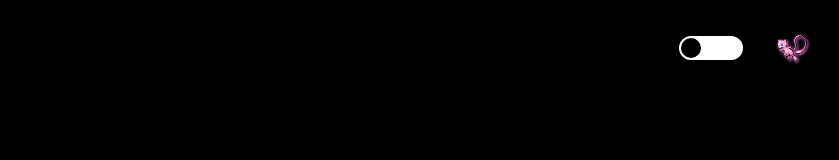
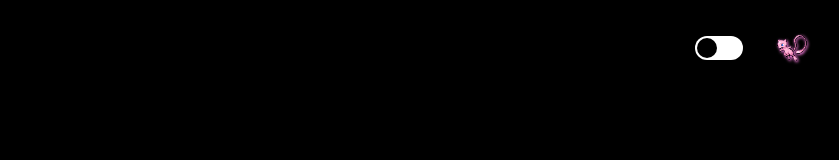
Before and after one commit to aaronlam1004/aaronlam1004.github.io, a Vue app: page / in a window 1280 px wide. Shown: the top 160 px of the page, without its empty margins (441-1280 px from the left). Built offline with nearby package versions, Linux system fonts and the light colour scheme; a web font is replaced by a local one.

Commit message:
Updating switch

```diff
--- a/src/components/Switch.vue
+++ b/src/components/Switch.vue
@@ -11,18 +11,18 @@
 @import '@/assets/base.css';
 
 div {
-  width: 4em;
+  width: 3em;
   height: 1.5em;
   padding: 0em 1em;
 }
 
 label {
   position: absolute;
-  width: 4em;
+  width: 3em;
   height: 1.5em;
   background-color: var(--foreground-color);
   cursor: pointer;
-  border-radius: 100px;
+  border-radius: 34px;
 }
 
 span {
@@ -31,7 +31,7 @@ span {
   width: 1.3em;
   top: 0.1em;
   left: 0.1em;
-  border-radius: 100px;
+  border-radius: 34px;
   background-color: var(--background-color);
   transition: 0.4s;
 }
@@ -44,9 +44,9 @@ span {
 
 :deep(input:checked) + span {
   background-color: var(--background-color);
-}
-
-:deep(input:checked) + span {
-  transform: translateX(2.4em);
+  transform: translateX(1.45em);
+  top: 0.225em;
+  width: 1.1em;
+  height: 1.05em;
 }
 </style>
```
